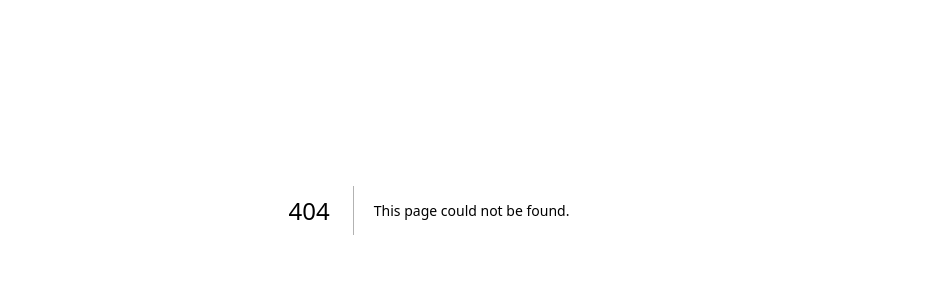
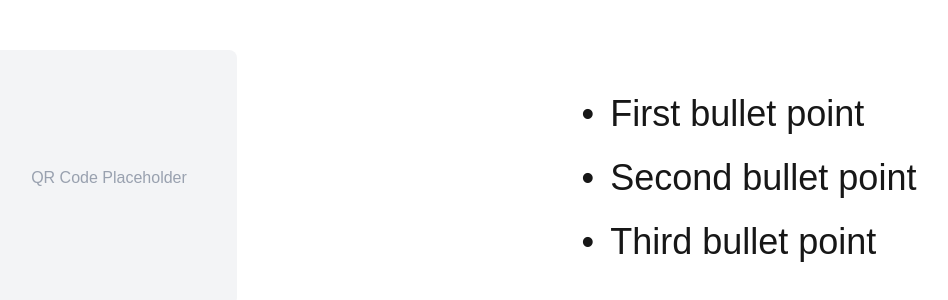
Before and after one commit to 2-many-obstacles/2-many-obstacles, a Next.js app: page /outro in a window 1280 px wide. Before the commit this address had no page. Shown: the part 190-490 px from the top of the page, without its empty margins (211-1159 px from the left). Built offline with nearby package versions, Linux system fonts and the light colour scheme.

Commit message:
add outro structure

```diff
--- /dev/null
+++ b/src/pages/outro.tsx
@@ -0,0 +1,32 @@
+export default function Outro() {
+  return (
+    <div className="w-full h-screen flex items-center justify-center bg-white">
+      <div className="w-full max-w-7xl h-full flex -mt-16">
+        {/* Left side - QR Code */}
+        <div className="w-1/2 h-full flex items-center justify-center p-8">
+          <div className="w-64 h-64 bg-gray-100 rounded-lg flex items-center justify-center">
+            <span className="text-gray-400">QR Code Placeholder</span>
+          </div>
+        </div>
+
+        {/* Right side - Bullet List */}
+        <div className="w-1/2 h-full flex items-center justify-center p-8">
+          <ul className="space-y-6 text-4xl font-medium">
+            <li className="flex items-center">
+              <span className="mr-4">•</span>
+              First bullet point
+            </li>
+            <li className="flex items-center">
+              <span className="mr-4">•</span>
+              Second bullet point
+            </li>
+            <li className="flex items-center">
+              <span className="mr-4">•</span>
+              Third bullet point
+            </li>
+          </ul>
+        </div>
+      </div>
+    </div>
+  );
+}
```
